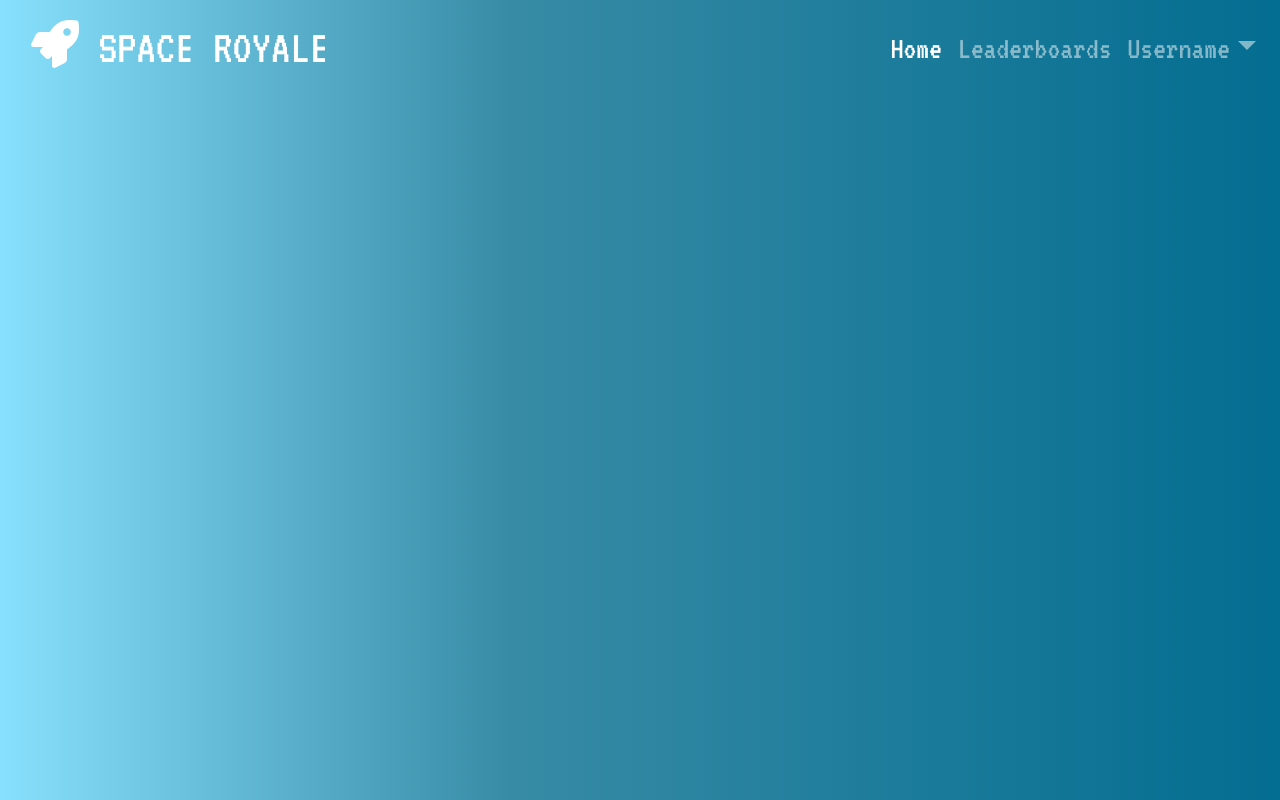
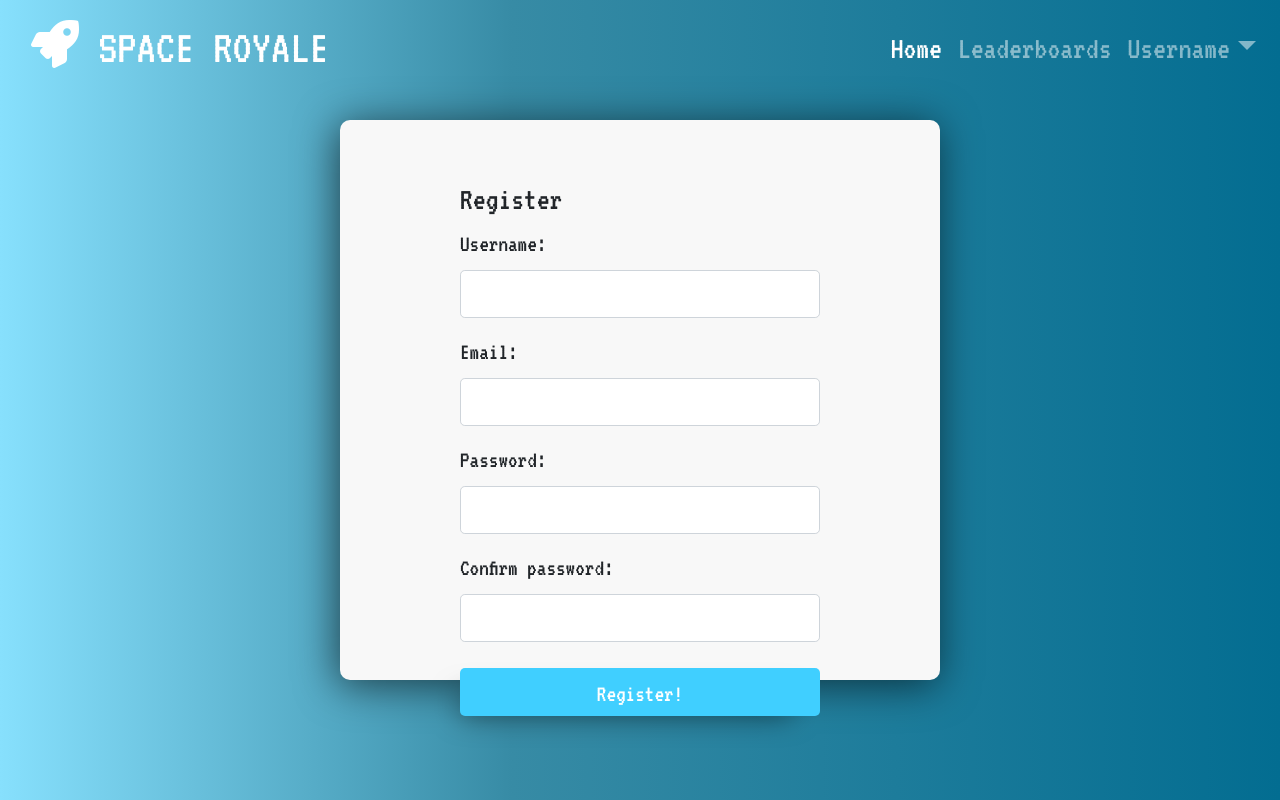
Before and after one commit to MilkyLatte/space_royale, a React (Create React App) app in the folder space_royale/client/: page /register in a window 1280 px wide. Built offline with nearby package versions, Linux system fonts and the light colour scheme.

Commit message:
Register page

```diff
--- a/space_royale/client/src/App.js
+++ b/space_royale/client/src/App.js
@@ -6,8 +6,7 @@ import Lobby from './components/Lobby';
 import Home from './components/Home'
 import Navbar from './components/Navbar';
 import Login from './components/Login';
-import signUp from './components/signUp'
-
+import Register from './components/Register';
 
 class App extends React.Component{
   state = {
@@ -31,7 +30,7 @@ class App extends React.Component{
               <Route path="/game" component={Game} />
               <Route path="/lobby" component={Lobby} />
               <Route path="/home" component={Home} />
-              <Route path="/signup" component={signUp} />
+              <Route path="/register" component={Register} />
           </Switch>
         </BrowserRouter>
       </div>
--- /dev/null
+++ b/space_royale/client/src/components/Register.js
@@ -0,0 +1,70 @@
+import React from 'react';
+import "./style/Register.css"
+
+class Register extends React.Component{
+    state = {
+        password: '',
+        confirmPassword: '',
+        email: '',
+        username: ''
+    }
+
+    passwordHandle = e => {
+        this.setState({password: e.target.value});
+    }
+
+    confirmHandle = e => {
+        this.setState({ confirmPassword: e.target.value });
+    }
+
+    userNameHandle = e => {
+        this.setState({username: e.target.value})
+    }
+
+    emailHandle = e => {
+        this.setState({ email: e.target.value })
+    }
+
+    handleSubmit = e => {
+        e.preventDefault();
+        console.log(this.state);
+
+    }
+    render() {
+        return(
+            <div className="register-main-container">
+                <div className="container inner-container">
+                    <h2>
+                        Register
+                    </h2>
+                    <form onSubmit={this.handleSubmit}>
+                        <div className="form-group">
+                            <label htmlFor="reg-userName" className="labels">Username:</label>
+                            <input type="text" className="form-control form-control-lg" id="reg-userName" name="username" value={this.state.username} onChange={this.userNameHandle}required/>
+                        </div>
+                        <div className="form-group">
+                            <label htmlFor="reg-email" className="labels">Email:</label>
+                            <input type="email" className="form-control form-control-lg" id="reg-email" name="email" value={this.state.email} onChange={this.emailHandle}required />
+                        </div>
+                        <div className="form-group">
+                            <label htmlFor="reg-password" className="labels">Password:</label>
+                            <input type="password" className="form-control form-control-lg" id="reg-password" value={this.state.password} onChange={this.passwordHandle} name="password" required/>
+                        </div>
+                        <div className="form-group">
+                            <label htmlFor="reg-confirm" className="labels">Confirm password:</label>
+                            <input type="password" className="form-control form-control-lg" id="reg-confirm" value={this.state.confirmPassword} onChange={this.confirmHandle} required/>
+                        </div>
+
+                        <button className="submitButtonRegister">Register!</button>
+
+                    </form>
+                </div>
+
+
+            </div>
+        )
+    }
+
+}
+
+export default Register;
--- a/space_royale/client/src/components/style/Login.css
+++ b/space_royale/client/src/components/style/Login.css
@@ -20,7 +20,6 @@
     height: 100%;
     width: 100%;
     position: absolute;
-    /* background-color: blue; */
 
     border-top-left-radius: 10px;
     border-bottom-left-radius: 10px;
--- /dev/null
+++ b/space_royale/client/src/components/style/Register.css
@@ -0,0 +1,39 @@
+.register-main-container {
+    height: 70%;
+    width: 50%;
+    max-width: 600px;
+    position: fixed;
+    top: 50%;
+    left: 50%;
+    transform: translate(-50%, -50%);
+    border-radius: 10px;
+    -webkit-box-shadow: -3px 5px 40px 0px rgba(0,0,0,0.6);
+    -moz-box-shadow: -3px 5px 40px 0px rgba(0,0,0,0.6);
+    box-shadow: -3px 5px 40px 0px rgba(0,0,0,0.6);
+    background-color: rgb(248, 248, 248);
+
+}
+
+.inner-container {
+    padding-left: 20%;
+    padding-right: 20%;
+    padding-top: 10%;
+}
+
+
+.submitButtonRegister {
+    width: 100%;
+    border-radius: 5px;
+    width: 100%;
+    background-color: #40cfff;
+    height: 3rem;
+    color: white;
+    text-align: center;
+    padding-top: 5px;
+    font-size: 1.5rem;
+    margin-top: 10px;
+    border-style: none;
+    -webkit-box-shadow: -14px 13px 29px -15px rgba(0,0,0,0.6);
+    -moz-box-shadow: -14px 13px 29px -15px rgba(0,0,0,0.6);
+    box-shadow: -14px 13px 29px -15px rgba(0,0,0,0.6);
+}
```
Also changed, not shown: space_royale/client/src/components/Leaderboards.js (added, +33 -0 lines), 1 other file (tests, documents, lock files or other folders).
